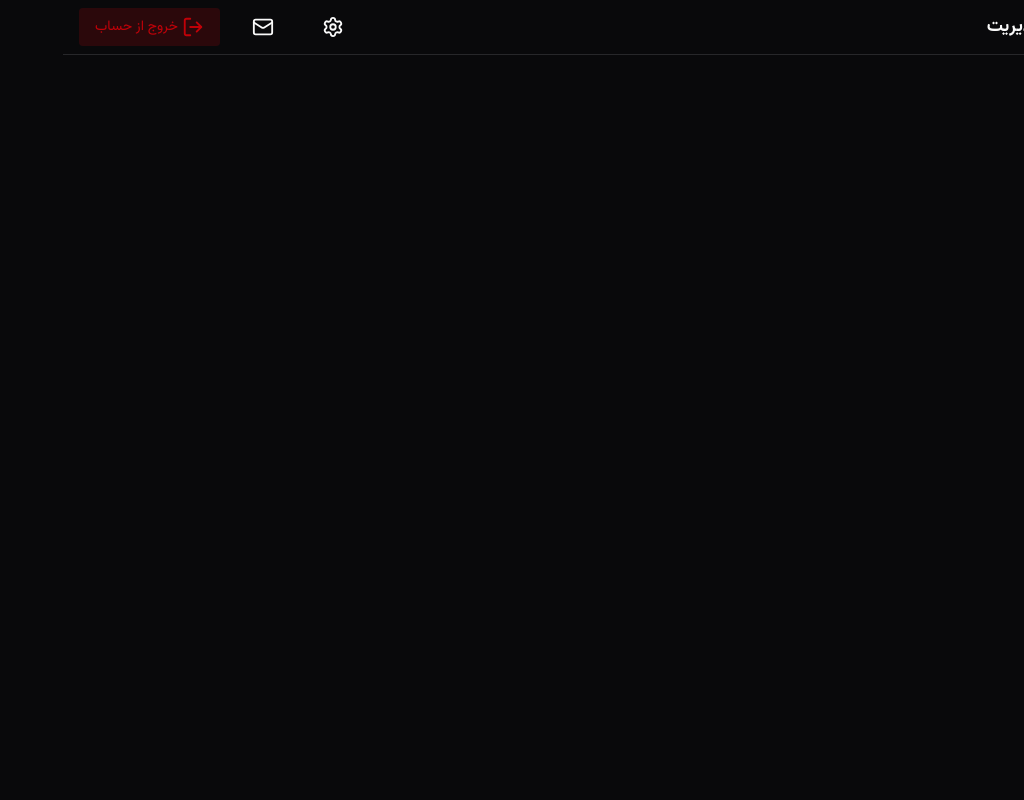
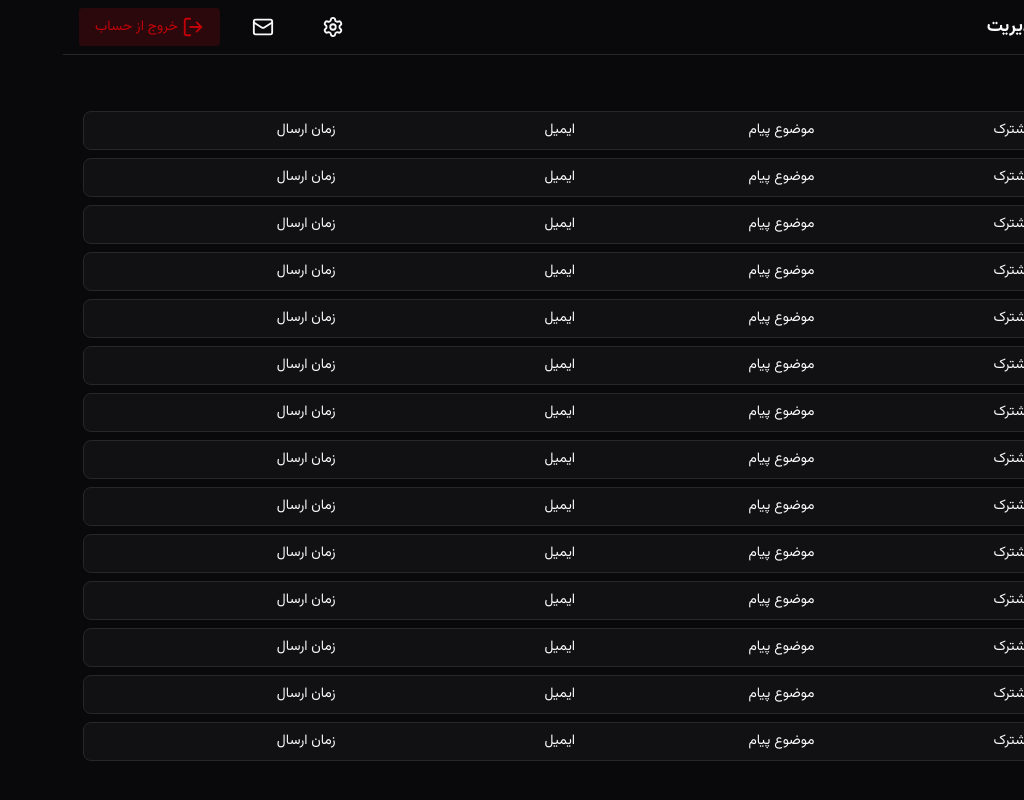
Before and after one commit to sajadzhzh/sajad-zhianjoo-admin, a Next.js app: page /messages in a window 1280 px wide. Shown: the whole page, without its empty margins (256-1280 px from the left). Built offline with nearby package versions, Linux system fonts and the light colour scheme.

Commit message:
messages Done

```diff
--- a/Components/Menu/Items.tsx
+++ b/Components/Menu/Items.tsx
@@ -32,7 +32,7 @@ export default function MenuItems() {
         <FileUser />
         رزومه
       </Link>
-      <Link href={""} className="menu-item">
+      <Link href={"/messages"} className={path.includes("/messages") ? "menu-item active" : "menu-item"}>
         <Mail />
         پیام‌ها
       </Link>
--- /dev/null
+++ b/Components/Messages/Item.tsx
@@ -0,0 +1,46 @@
+"use client";
+
+import Link from "next/link";
+import "./Messages.css";
+import { useState } from "react";
+import Modal from "../Modal/Modal";
+
+export default function MessageItem() {
+  const [show, setShow] = useState(false);
+  return (
+    <>
+      <Link
+        href={""}
+        className="message-item grid grid-cols-2 md:grid-cols-4"
+        onClick={() => setShow(true)}
+      >
+        <p>نام مشترک</p>
+        <p>موضوع پیام</p>
+        <p>ایمیل</p>
+        <p>زمان ارسال</p>
+      </Link>
+
+      <Modal show={show} setShow={setShow}>
+        <div className="w-full grid grid-cols-1 sm:grid-cols-2 gap-2 justify-items-center sm:justify-items-normal border-b border-(--border) pb-2 text-[14px] text-(--muted)">
+          <p>نام مشترک</p>
+          <p>موضوع پیام</p>
+          <p>ایمیل</p>
+          <p>زمان ارسال</p>
+        </div>
+        <p className="text-[14px] text-justify py-4">
+          لورم ایپسوم متن ساختگی با تولید سادگی نامفهوم از صنعت چاپ، و با
+          استفاده از طراحان گرافیک است، چاپگرها و متون بلکه روزنامه و مجله در
+          ستون و سطرآنچنان که لازم است، و برای شرایط فعلی تکنولوژی مورد نیاز، و
+          کاربردهای متنوع با هدف بهبود ابزارهای کاربردی می باشد، کتابهای زیادی
+          در شصت و سه درصد گذشته حال و آینده، شناخت فراوان جامعه و متخصصان را می
+          طلبد، تا با نرم افزارها شناخت بیشتری را برای طراحان رایانه ای علی
+          الخصوص طراحان خلاقی، و فرهنگ پیشرو در زبان فارسی ایجاد کرد، در این
+          صورت می توان امید داشت که تمام و دشواری موجود در ارائه راهکارها، و
+          شرایط سخت تایپ به پایان رسد و زمان مورد نیاز شامل حروفچینی دستاوردهای
+          اصلی، و جوابگوی سوالات پیوسته اهل دنیای موجود طراحی اساسا مورد استفاده
+          قرار گیرد.
+        </p>
+      </Modal>
+    </>
+  );
+}
--- /dev/null
+++ b/Components/Messages/Messages.css
@@ -0,0 +1,14 @@
+.message-item {
+  width: 100%;
+  font-size: 14px;
+  background: var(--surface);
+  border: 1px solid var(--border);
+  border-radius: calc(var(--spacing) * 2);
+  padding-block: calc(var(--spacing) * 2);
+  padding-inline: calc(var(--spacing) * 3);
+
+  &:hover{
+    background: var(--surface-hover);
+    transform: translateY(calc(var(--spacing) * -1));
+  }
+}
--- /dev/null
+++ b/Components/Modal/Modal.css
@@ -0,0 +1,42 @@
+.modal {
+  width: 100%;
+  background: var(--surface);
+  border: 1px solid var(--border);
+  border-radius: calc(var(--spacing) * 5);
+  padding-block: calc(var(--spacing) * 7);
+  padding-inline: calc(var(--spacing) * 8);
+  margin-inline: calc(var(--spacing) * 5);
+
+
+  @media (width >= 1024) {
+    width: 50%;
+  }
+}
+
+.showModal {
+  animation: showModal 0.5s;
+}
+.hideModal {
+  animation: hideModal 0.5s;
+}
+
+@keyframes showModal {
+  from {
+    display: none;
+    opacity: 0;
+  }
+  to {
+    display: flex;
+    opacity: 1;
+  }
+}
+@keyframes hideModal {
+  from {
+    display: flex;
+    opacity: 1;
+  }
+  to {
+    display: none;
+    opacity: 0;
+  }
+}
--- /dev/null
+++ b/Components/Modal/Modal.tsx
@@ -0,0 +1,54 @@
+import { ReactNode, useEffect, useRef } from "react";
+import "./Modal.css";
+import Button from "../Button/Button";
+import { X } from "lucide-react";
+
+export default function Modal({
+  children,
+  show,
+  setShow,
+}: {
+  children: ReactNode;
+  show: boolean;
+  setShow: (show: boolean) => void;
+}) {
+  const modalRef = useRef<HTMLDivElement>(null);
+  useEffect(() => {
+    function handleClickOutsideModal(event: MouseEvent) {
+      if (
+        modalRef.current &&
+        !modalRef.current.contains(event.target as Node)
+      ) {
+        setShow(false);
+      }
+    }
+
+    document.addEventListener("mousedown", handleClickOutsideModal);
+
+    return () => {
+      document.removeEventListener("mousedown", handleClickOutsideModal);
+    };
+  }, [show]);
+  return (
+    <div
+      className={
+        show
+          ? "fixed showModal inset-0 w-full h-svh bg-gray-600/50 z-999 flex items-center justify-center"
+          : "hidden hideModal fixed inset-0 w-full h-svh bg-gray-600/50 items-center justify-center"
+      }
+    >
+      <div className="modal" ref={modalRef}>
+        <div className="absolute top-5 left-10 md:left-20">
+          <Button
+            onClick={() => setShow(false)}
+            theme="normal"
+            className="bg-red-600/50 hover:bg-red-600/75 group"
+          >
+            <X className="group-hover:text-red-400" />
+          </Button>
+        </div>
+        {children}
+      </div>
+    </div>
+  );
+}
--- a/app/messages/page.tsx
+++ b/app/messages/page.tsx
@@ -1,3 +1,26 @@
-export default function MessagesPage(){
+import MessageItem from "@/Components/Messages/Item";
 
+export default function MessagesPage() {
+  return (
+    <div className="w-full h-[90svh] overflow-scroll Container space-y-5">
+      <h2 className="font-bold text-[16px]">پیام‌ها</h2>
+
+      <div className="w-full grid grid-cols-1 gap-2">
+        <MessageItem />
+        <MessageItem />
+        <MessageItem />
+        <MessageItem />
+        <MessageItem />
+        <MessageItem />
+        <MessageItem />
+        <MessageItem />
+        <MessageItem />
+        <MessageItem />
+        <MessageItem />
+        <MessageItem />
+        <MessageItem />
+        <MessageItem />
+      </div>
+    </div>
+  );
 }
```
